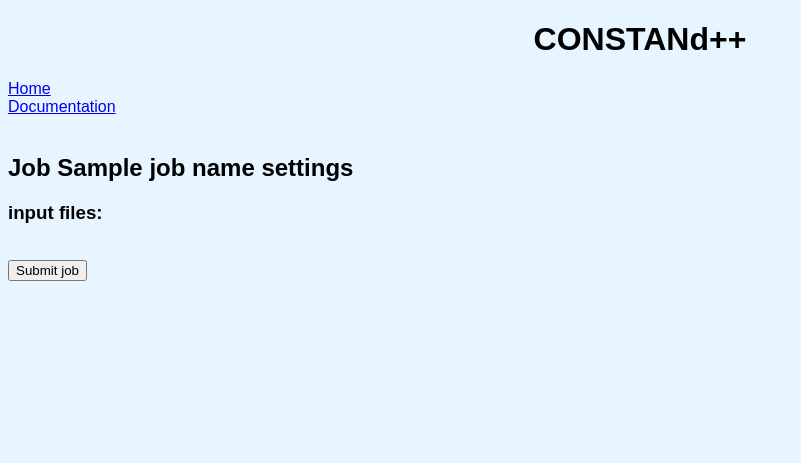
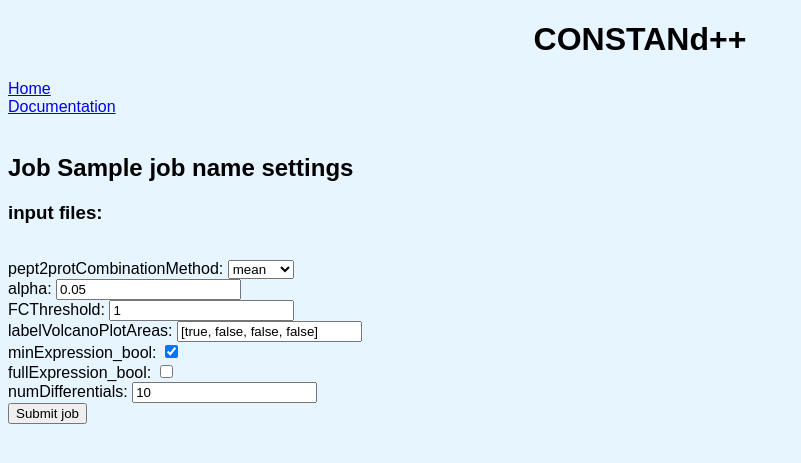
Before and after one commit to PDiracDelta/CONSTANd-py, a Flask app: template web/templates/jobsettings.html in a window 1280 px wide. Shown: the top 463 px of the page, without its empty margins (0-801 px from the left). Run offline with Flask 2, Linux system fonts and the light colour scheme; the template is opened without the code that fills it: values that come from a table or form of the project are taken from there, most other values are stand-ins (such as "Sample title", 1, 10 or a date in 2020); some libraries are stand-ins or nearby versions.

Commit message:
filled jobSettingsForm with more options

```diff
--- a/web/forms.py
+++ b/web/forms.py
@@ -1,6 +1,6 @@
 from flask_wtf import FlaskForm
 #from flask_wtf.file import FileField
-from wtforms import StringField, RadioField, BooleanField, IntegerField, SelectField, FileField, FieldList, FormField
+from wtforms import StringField, RadioField, BooleanField, IntegerField, SelectField, FileField, FieldList, FormField, FloatField
 from wtforms.validators import DataRequired
 #from werkzeug.utils import secure_filename
 
@@ -18,3 +18,10 @@ class experimentForm(FlaskForm):
 
 class jobSettingsForm(FlaskForm):
 	experiments = FieldList(FormField(experimentForm))
+	pept2protCombinationMethod = SelectField('pept2protCombinationMethod', choices=[('mean', 'mean'), ('median', 'median')], default=('mean', 'mean'))
+	alpha = FloatField(default=0.05)
+	FCThreshold = FloatField(default=1)
+	labelVolcanoPlotAreas = StringField(default='[true, false, false, false]')
+	minExpression_bool = BooleanField(default=True)
+	fullExpression_bool = BooleanField(default=False)
+	numDifferentials = IntegerField(default=10)
--- a/web/templates/jobsettings.html
+++ b/web/templates/jobsettings.html
@@ -12,7 +12,14 @@
             {{ e.processingConfig(size=20,class="form-control") }}
             {{ e.wrapper(size=20,class="form-control") }}
             #}
-            {{ form.experiments(class="form-control") }}
+            {{ form.experiments() }}
+            <br>pept2protCombinationMethod: {{ form.pept2protCombinationMethod() }}
+            <br>alpha: {{ form.alpha() }}
+            <br>FCThreshold: {{ form.FCThreshold() }}
+            <br>labelVolcanoPlotAreas: {{ form.labelVolcanoPlotAreas() }}
+            <br>minExpression_bool: {{ form.minExpression_bool() }}
+            <br>fullExpression_bool: {{ form.fullExpression_bool() }}
+            <br>numDifferentials: {{ form.numDifferentials() }}
 
             {% for field in form %}
                 {% for error in field.errors %}
--- a/web/views.py
+++ b/web/views.py
@@ -59,7 +59,7 @@ def newJob():
 			session.clear()
 			flash("Invalid schema file format. Please refer to the documentation.")
 			return redirect(url_for('newjob'))
-		return redirect(url_for('jobsettings'))
+		return redirect(url_for('jobSettings'))
 	return render_template('newjob.html', form=form)
 
 
@@ -69,6 +69,8 @@ def jobSettings():
 	# eforms = {(eName, experimentForm()) for eName in incompleteSchema}
 	form = jobSettingsForm()
 	if form.validate_on_submit():
+		from web import updateSchema
+		updateSchema(os.path.join(app.config.get('allJobsDir'), session['jobDirName']), incompleteSchema, form)
 		cur = get_db().execute('SELECT EXISTS(SELECT 1 FROM jobs WHERE id="'+session['jobDirName']+'" LIMIT 1);')
 		if cur.fetchall(): # already exists
 			redirect(url_for('jobinfo'))
```
Also changed, not shown: web/web.py (+10 -0 lines).
